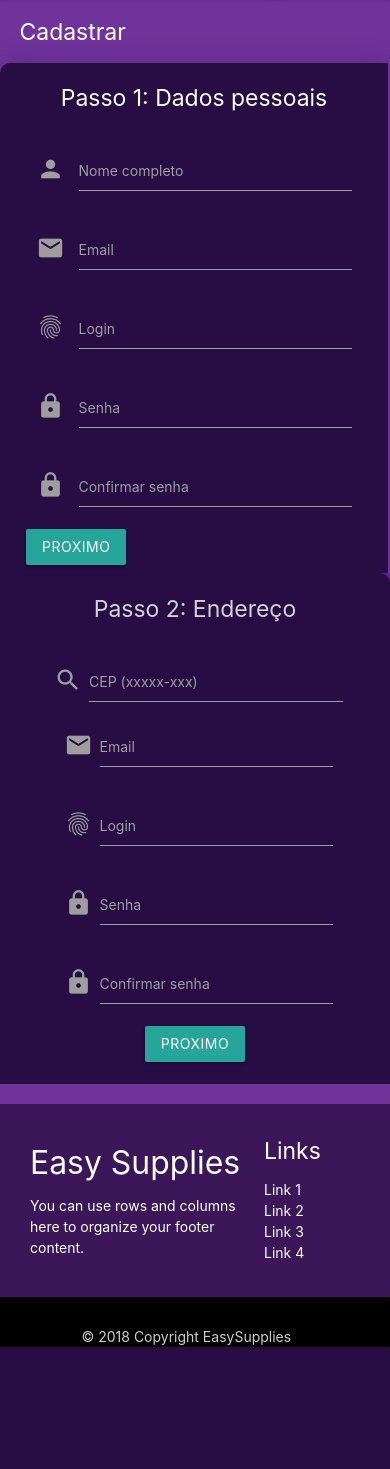
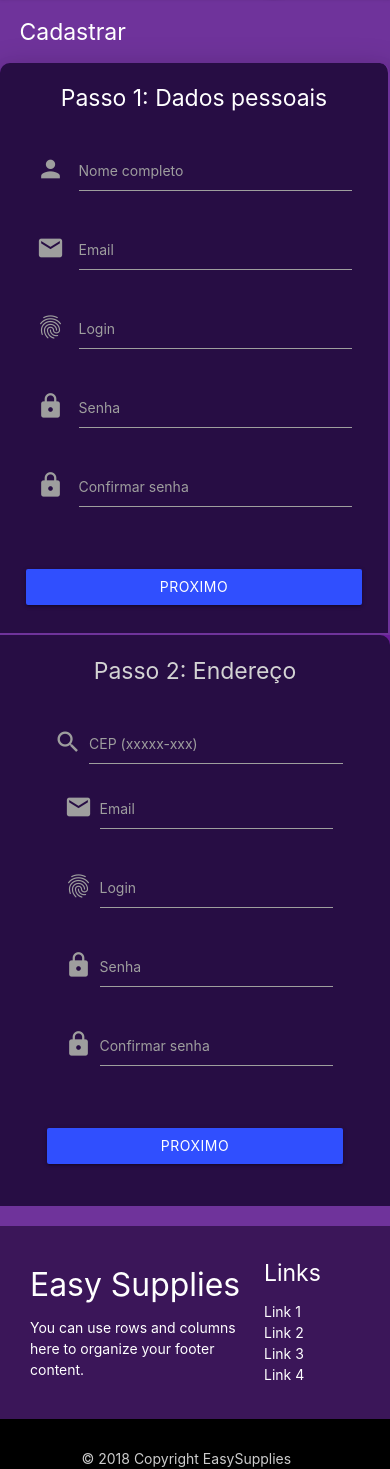
Before and after one commit to Arion49/EasySupplies, a PHP site: page /cad.php in a window 390 px wide. Shown: the part 59-1528 px from the top of the page. Before the commit the page ends 1406 px from the top, so only its background shows below. Run offline with PHP 8.4, Linux system fonts and the light colour scheme; some libraries are stand-ins or nearby versions.

Commit message:
JS e CSS 1.1
alterei o arquivo base do meu pc

```diff
--- a/css.css
+++ b/css.css
@@ -15,6 +15,13 @@
 	color: grey;
 }
 
+#btn-proximo-cad{
+	background-color: #304ffe !important;
+	width: 100%;
+	margin-top: 40px;
+	margin-bottom: 20px;
+}
+
 
 @media only screen and (max-width: 601px){
 
@@ -22,14 +29,38 @@
 		margin-right: 0;
 		margin-left: 0;
 		width: 100%;
+		border-radius: 0;
 	}
 
 	#scss-assina{
 		margin-right: 0;
 		margin-left: 0;
 		width: 100%;
+		border-radius: 0;
+	}
 
+	#scss-cad-a{
+		border-radius: 0px;
+	}
+
+	#scss-cad-b{
+		border-radius: 0px;
+	}
+
+	.scss-cad-width-100{
+		width: 100%;
 
 	}
 
 }
+
+@media only screen and (max-width: 992px){
+	#scss-cad-a{
+		border-right: 0px solid;
+		border-top-right-radius: 10px;
+		border-bottom: 2px solid #6f339b;
+	}
+	#scss-cad-b{
+		border-top-right-radius: 0px;
+	}
+}
--- a/js.js
+++ b/js.js
@@ -1,11 +1,10 @@
           var ScrolValue = 0;
-
-
 
           $(document).ready(function(){
 
+            $('input#input_text, textarea#textarea2').characterCounter();
 
-            $('input#input_text, textarea#textarea2').characterCounter();
+            M.updateTextFields();
 
             $('.sidenav').sidenav();
 
--- a/nav.html
+++ b/nav.html
@@ -31,13 +31,13 @@
 
 	</div>
 
-  	<nav class="nav-extended back_extend back_navbar" >
+  	<nav class="nav-extended back_extend back_navbar" style="z-index: 100">
 
 
 	    <div class="nav-wrapper ">
 
 	    	<div class="brand-logo responsive-image hide-on-med-and-down ola scale-transition scale-out"
-		  	style="z-index: 10; margin-left: 45.5%">
+		  	style="z-index: 100; margin-left: 45.5%">
 
 		  	 	<a href="" class="ola">
 
```
